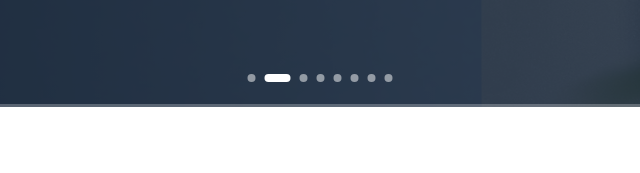
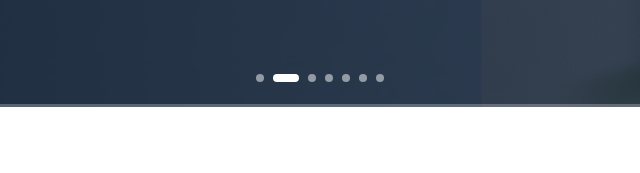
Before and after one commit to devinvzn/ezvizwifi_lk, a plain HTML site: page index.html in a window 1280 px wide. Shown: the part 627-800 px from the top of the page, 320-960 px from the left. Drawn offline with Linux system fonts and the light colour scheme.

Commit message:
Remove deleted campaign image from hero slider

```diff
--- a/index.html
+++ b/index.html
@@ -14,14 +14,13 @@
 <section class="hero-slider user-banner-slider" id="heroSlider" aria-label="Featured EZVIZ promotions">
 <div class="hero-slide active"><img class="user-banner-image" src="images/hero-night-security.jpg" alt="EZVIZ outdoor security camera at night"><div class="user-banner-shade"></div><div class="user-banner-copy"><div class="eyebrow">Smart security for every space</div><h1>See more.<br>Live with confidence.</h1><p>Discover connected security for your home and business with EZVIZ.</p><a class="btn" href="products.html">EXPLORE PRODUCTS →</a></div></div>
 <div class="hero-slide"><img class="user-banner-image" src="images/hero-day-outdoor-camera.jpg" alt="EZVIZ outdoor camera in daylight"><div class="user-banner-shade"></div><div class="user-banner-copy"><div class="eyebrow">Protection beyond your walls</div><h1>Feel at home.<br>Anywhere.</h1><p>Explore outdoor security designed to help you stay close to what matters.</p><a class="btn" href="products.html">FIND YOUR CAMERA →</a></div></div>
-<div class="hero-slide"><img class="user-banner-image" src="images/campaign-camera-family.jpg" alt="EZVIZ range of smart security cameras"><div class="user-banner-shade"></div><div class="user-banner-copy"><div class="eyebrow">One connected camera family</div><h1>Find the right<br>view for you.</h1><p>Discover smart camera options for different spaces and needs.</p><a class="btn" href="products.html">EXPLORE CAMERAS →</a></div></div>
 <div class="hero-slide"><img class="user-banner-image" src="images/banner-battery-camera-family.jpg" alt="EZVIZ Wi-Fi battery camera family"><div class="user-banner-shade"></div><div class="user-banner-copy"><div class="eyebrow">Wi-Fi battery camera family</div><h1>Always seeing.<br>Always knowing.</h1><p>Explore flexible battery-powered security for your home.</p><a class="btn" href="battery-cameras.html">DISCOVER BATTERY CAMERAS →</a></div></div>
 <div class="hero-slide"><img class="user-banner-image" src="images/banner-smart-locks.jpg" alt="EZVIZ smart door lock collection"><div class="user-banner-shade"></div><div class="user-banner-copy"><div class="eyebrow">A smarter way home</div><h1>Smart access.<br>Everyday ease.</h1><p>Explore intelligent access solutions for a more convenient home.</p><a class="btn" href="smart-home.html">DISCOVER SMART HOME →</a></div></div>
 <div class="hero-slide"><img class="user-banner-image" src="images/banner-clean-conserve.jpg" alt="EZVIZ Clean Conserve Coexist campaign"><div class="user-banner-shade"></div><div class="user-banner-copy"><div class="eyebrow">Technology with purpose</div><h1>Clean.<br>Conserve.<br>Coexist.</h1><p>Discover ideas shaping a more thoughtful smart living experience.</p><a class="btn" href="smart-home.html">DISCOVER EZVIZ →</a></div></div>
 <div class="hero-slide"><img class="user-banner-image" src="images/banner-indoor-camera.jpg" alt="EZVIZ indoor smart camera"><div class="user-banner-shade"></div><div class="user-banner-copy"><div class="eyebrow">Stay close to what matters</div><h1>Peace of mind<br>starts at home.</h1><p>Keep an eye on the spaces and people you care about.</p><a class="btn" href="products.html">VIEW INDOOR CAMERAS →</a></div></div>
 <div class="hero-slide"><img class="user-banner-image" src="images/banner-robot-vacuum.jpg" alt="EZVIZ robot vacuum smart cleaning system"><div class="user-banner-shade"></div><div class="user-banner-copy"><div class="eyebrow">A cleaner kind of smart living</div><h1>Less cleaning.<br>More living.</h1><p>Explore intelligent home care solutions from EZVIZ.</p><a class="btn" href="smart-home.html">EXPLORE SMART LIVING →</a></div></div>
 <button class="slider-arrow prev" type="button" aria-label="Previous banner">‹</button><button class="slider-arrow next" type="button" aria-label="Next banner">›</button>
-<div class="slider-dots" aria-label="Choose banner"><button class="active" aria-label="Banner 1"></button><button aria-label="Banner 2"></button><button aria-label="Banner 3"></button><button aria-label="Banner 4"></button><button aria-label="Banner 5"></button><button aria-label="Banner 6"></button><button aria-label="Banner 7"></button><button aria-label="Banner 8"></button></div><div class="slider-progress"><span></span></div>
+<div class="slider-dots" aria-label="Choose banner"><button class="active" aria-label="Banner 1"></button><button aria-label="Banner 2"></button><button aria-label="Banner 3"></button><button aria-label="Banner 4"></button><button aria-label="Banner 5"></button><button aria-label="Banner 6"></button><button aria-label="Banner 7"></button></div><div class="slider-progress"><span></span></div>
 </section>
 <section class="section"><div class="wrap"><div class="section-head"><div><div class="eyebrow">Find your perfect fit</div><h2>Explore by category</h2><p>Smart security solutions for the way you live.</p></div><a class="text-link" href="products.html">VIEW ALL PRODUCTS →</a></div><div class="category-grid">
 <a class="category-card" href="products.html"><span class="cat-icon">◉</span><div><strong>Indoor Cameras</strong><small>Stay close to what matters</small></div></a>
```
